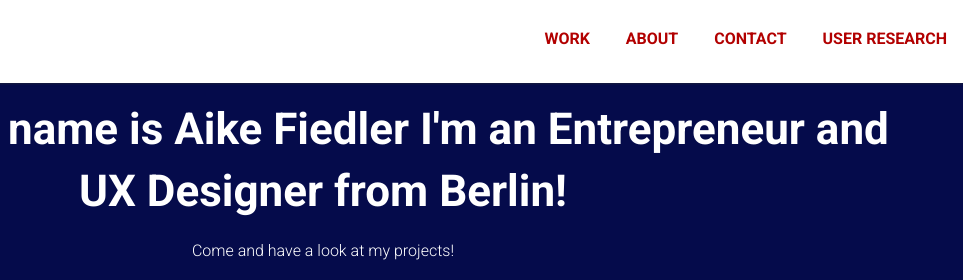
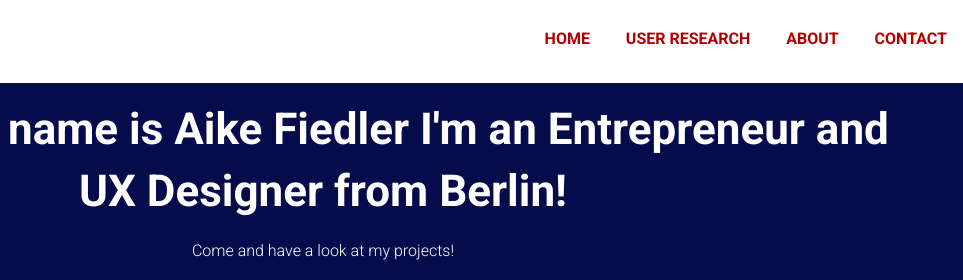
Before and after one commit to Eisman24/Portfolio-Site-Aike-Fiedler-Exercise-1.4.-, a plain HTML site: page index.html in a window 1280 px wide. Shown: the top 280 px of the page, 317-1280 px from the left. Drawn offline with nearby package versions, Linux system fonts and the light colour scheme.

Commit message:
Update index.html

```diff
--- a/index.html
+++ b/index.html
@@ -21,10 +21,10 @@
       <img class="logo" src="img/nav/logo.png" alt="Aike Fiedler UX Design Logo">
       <nav>
         <ul>
-          <li><a href="#">Work</a></li>
+          <li><a href="#">Home</a></li>
+          <li><a href="userResearch.html">User Research</a></li>
           <li><a href="about.html">About</a></li>
           <li><a href="#contact" onclick="menuToggle()">Contact</a></li>
-          <li><a href="userResearch.html">User Research</a></li>
           <li><a href="javascript:void(0);" class="icon" onclick="menuToggle()"><i class="fas fa-bars"></i></a></li>
         </ul>
       </nav>
```
